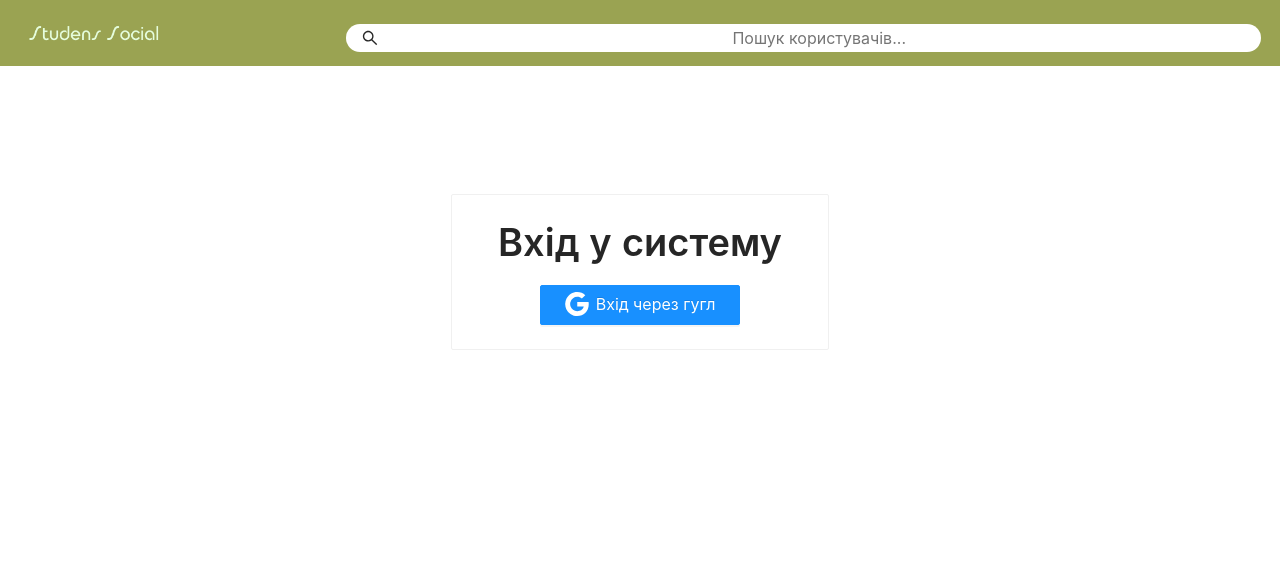
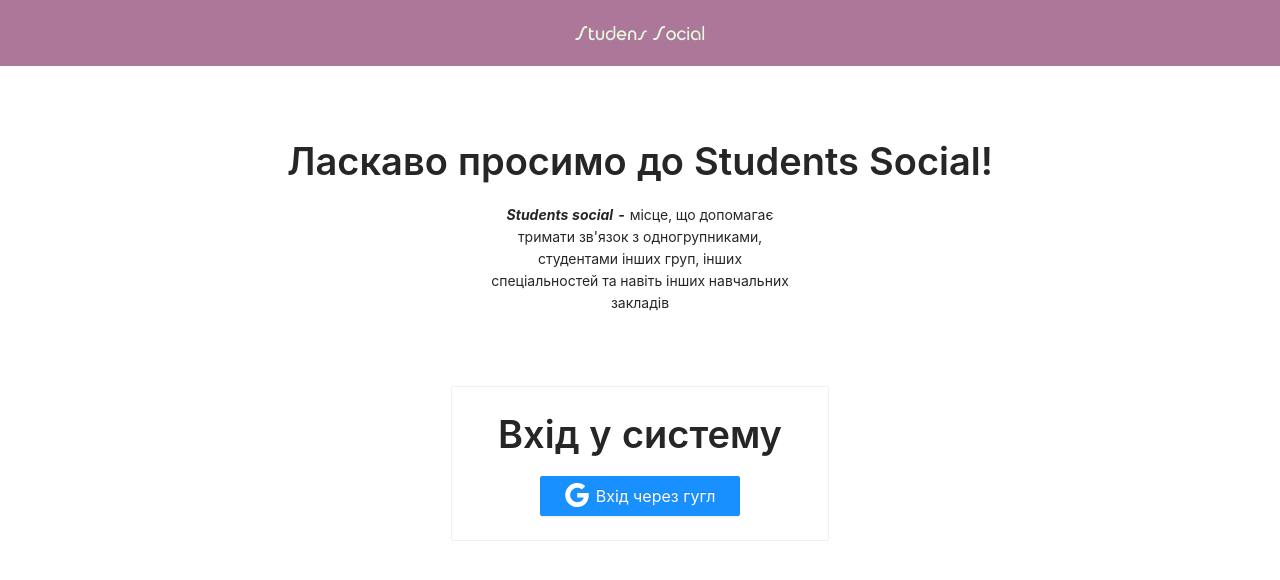
Before and after one commit to VictorYoungKhomenko/ss-full-stack-client-diploma, a Next.js app: page /auth in a window 1280 px wide. Shown: the top 580 px of the page. Built offline with nearby package versions, Linux system fonts and the light colour scheme.

Commit message:
Small fixes

```diff
--- a/app/components/layout/header/Header.module.scss
+++ b/app/components/layout/header/Header.module.scss
@@ -2,8 +2,16 @@
   display: flex;
   align-items: center;
   justify-content: space-between;
-  background-color: #9aa352;
+  background-color: #ad779a;
   padding: 1.2rem 1.2rem 0.6rem;
+
+  &.center {
+    justify-content: center;
+
+    .image-wrapper {
+      text-align: center;
+    }
+  }
 }
 
 .header .image-wrapper {
--- a/app/components/layout/header/Header.tsx
+++ b/app/components/layout/header/Header.tsx
@@ -3,10 +3,18 @@
 import Search from '@/components/layout/header/Search/Search'
 import logoImg from './image.png'
 import Link from 'next/link'
+import { useAuth } from '@/hooks/useAuth'
+import cn from 'classnames'
 
 const Header: FC = () => {
+	const { user } = useAuth()
+
 	return (
-		<header className={styles.header}>
+		<header
+			className={cn(styles.header, {
+				[styles.center]: !user
+			})}
+		>
 			<div className={styles['image-wrapper']}>
 				{/* eslint-disable-next-line @next/next/on-img/element */}
 				<Link href={'/'} passHref>
@@ -15,7 +23,7 @@
 					</a>
 				</Link>
 			</div>
-			<Search />
+			{user && <Search />}
 		</header>
 	)
 }
--- a/app/components/layout/sidebar/UserItems/UserItem.tsx
+++ b/app/components/layout/sidebar/UserItems/UserItem.tsx
@@ -5,8 +5,6 @@
 import { CheckCircleTwoTone, DislikeFilled, LikeFilled } from '@ant-design/icons'
 
 const UserItem: FC<{ user: IUser }> = ({ user }) => {
-	console.log(user)
-
 	return (
 		<Link
 			key={user._id}
--- a/app/components/screens/auth/Auth.module.scss
+++ b/app/components/screens/auth/Auth.module.scss
@@ -1,5 +1,5 @@
 .authWrapper {
-  margin: 8rem auto 0;
+  margin: 3rem auto 0;
   max-width: 30%;
   display: flex;
   align-items: center;
--- a/app/components/screens/auth/Auth.tsx
+++ b/app/components/screens/auth/Auth.tsx
@@ -21,6 +21,28 @@
 
 	return (
 		<Layout title="Вхід у систему">
+			<Card style={{ border: 'none', marginTop: '3rem' }}>
+				<Typography.Title style={{ textAlign: 'center' }}>
+					Ласкаво просимо до Students Social!
+				</Typography.Title>
+
+				<p
+					style={{
+						maxWidth: '25%',
+						textAlign: 'center',
+						marginTop: '1rem',
+						marginLeft: 'auto',
+						marginRight: 'auto'
+					}}
+				>
+					<b>
+						<i>Students social - </i>
+					</b>{' '}
+					місце, що допомагає тримати зв'язок з одногрупниками, студентами інших
+					груп, інших спеціальностей та навіть інших навчальних закладів
+				</p>
+			</Card>
+
 			<Card className={styles.authWrapper}>
 				<Typography.Title>Вхід у систему</Typography.Title>
 
--- a/app/components/ui/posts/post-item/UserInfo.tsx
+++ b/app/components/ui/posts/post-item/UserInfo.tsx
@@ -6,6 +6,7 @@
 import { CheckCircleTwoTone, DislikeFilled, LikeFilled } from '@ant-design/icons'
 
 const UserInfo: FC<{ user: IUser, postDate?: string }> = ({ user, postDate }) => {
+
 	return (
 		<Link href={`/profile/${user._id}`}>
 			<a
--- a/app/types/user.interface.ts
+++ b/app/types/user.interface.ts
@@ -3,7 +3,6 @@
 	email: string
 	name: string
 	avatar: string
-	isInNetwork?: boolean
 	isVerified?: boolean
 	location: string
 	university?: string
--- a/next.config.js
+++ b/next.config.js
@@ -14,7 +14,8 @@
 			'media.pitchfork.com',
 			'upload.wikimedia.org',
 			'partycity.scene7.com',
-			'play-lh.googleusercontent.com'
+			'play-lh.googleusercontent.com',
+			'encrypted-tbn0.gstatic.com'
 		]
 	},
 	async rewrites() {
--- a/pages/google-auth.tsx
+++ b/pages/google-auth.tsx
@@ -18,7 +18,7 @@
 		{
 			async onSuccess(user) {
 				notification.success({
-					message: 'Auth success'
+					message: 'Авторизація пройшла успішно! '
 				})
 				setUser && setUser(user)
 				await push('/')
```
Also changed, not shown: app/components/screens/conversation/Conversation.tsx (+0 -10 lines), app/components/screens/home/Home.tsx (+16 -1 lines), app/components/screens/profile/edit/ProfileEdit.tsx (+5 -27 lines), app/components/screens/auth/image.png (added), app/components/screens/auth/image2.png (added).
